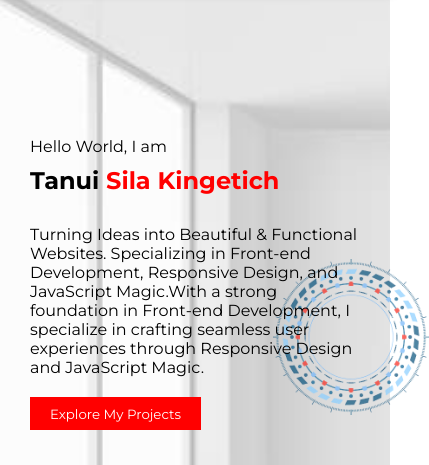
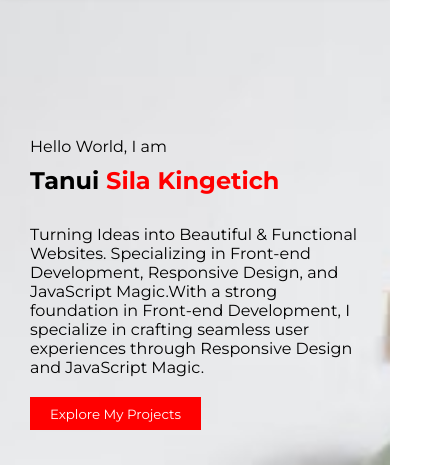
Before and after one commit to silatanui/portfolio, a plain HTML site: page index.html in a window 390 px wide. Shown: the part 110-575 px from the top of the page, 429 px wide, since content can reach past the window. Drawn offline with Linux system fonts and the light colour scheme.

Commit message:
Thirtenth Commit

```diff
--- a/index.html
+++ b/index.html
@@ -2,7 +2,7 @@
 <html lang="en">
 <head>
     <meta charset="UTF-8">
-    <meta name="viewport" content="width=device-width, initial-scale=1.0">
+    <meta name="viewport" content="width=device-width, minimum-scale=1.0">
     <link rel="preconnect" href="https://fonts.googleapis.com">
     <link rel="preconnect" href="https://fonts.gstatic.com" crossorigin>
 
--- a/portfolio.css
+++ b/portfolio.css
@@ -7,7 +7,7 @@
     box-sizing: border-box;
 }
 
-body{
+body, html{
     overflow-x: hidden;
 }
 
@@ -222,22 +222,17 @@ nav ul li:hover{
         align-items: center;
         padding: 30px;
         position: relative;
-        background-image: url(images/background.jpg);
+        background-image: url(images/back1.jpg);
         background-repeat: no-repeat;
         background-size: cover;
-        /* background-position: center; */
+        background-position:center;
         /* max-width: 960px; */
     }
     .red_line_art{
        display: none;
     }
     .hero_bg{
-        position: absolute;
-        top:40%;
-        right: -10%;
-        z-index: 0;
-        opacity: .7;
-        width:40%;
+       display:none;
     }
     .hero_content{
         width: 100%;
```
Also changed, not shown: images/back.avif (added), images/back.webp (added), images/back1.jpg (added).
